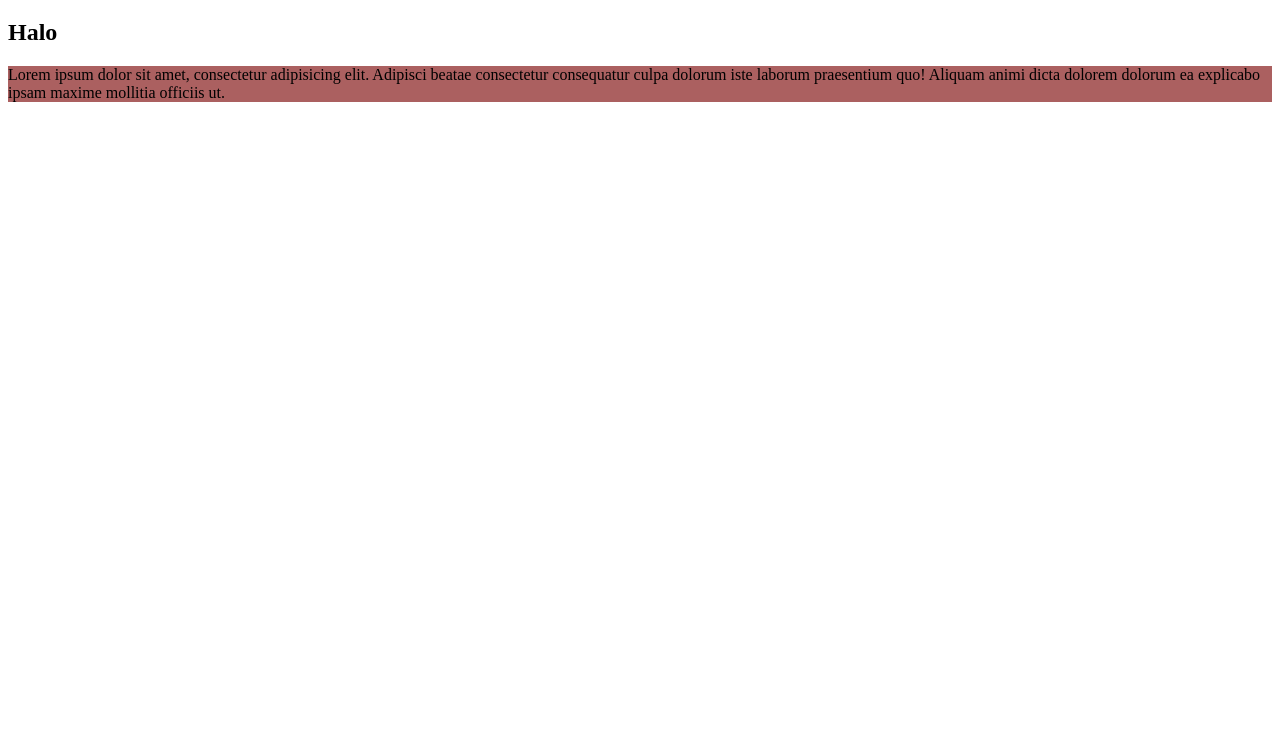
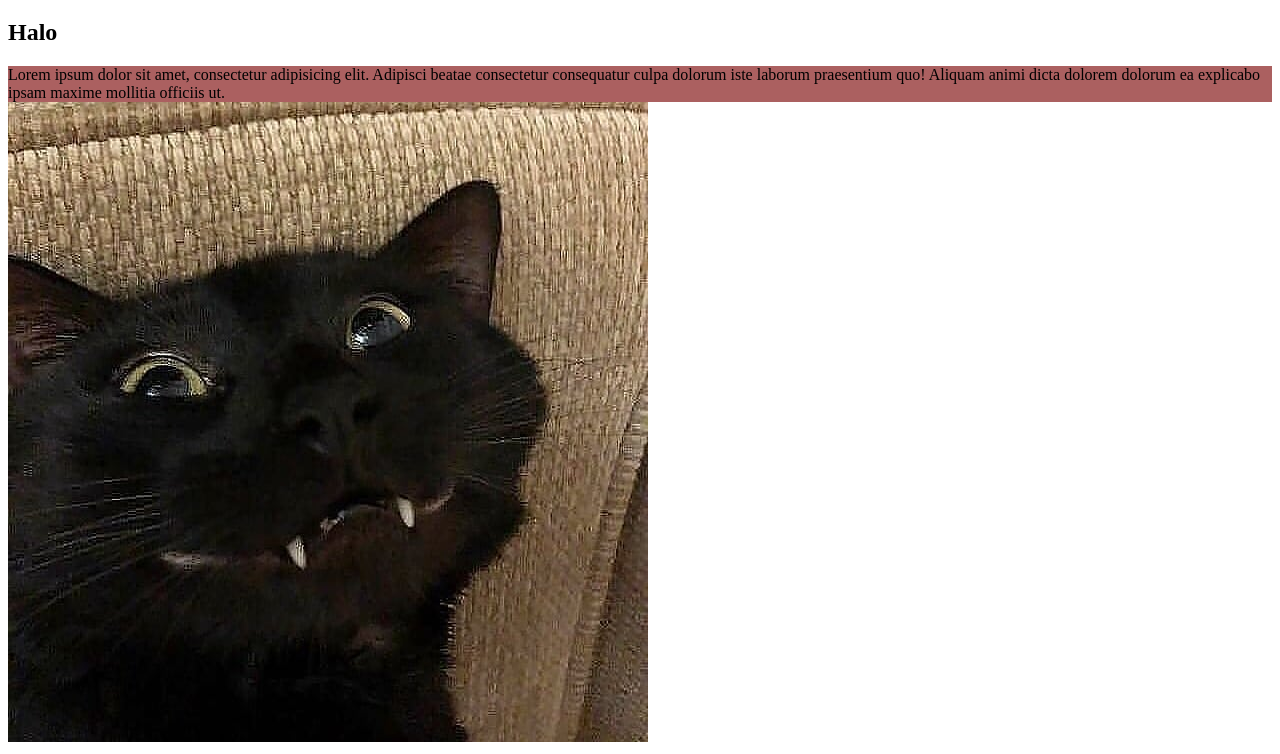
Before and after one commit to Xalk/test, a plain HTML site: page index.html in a window 1280 px wide. Shown: the part 61-815 px from the top of the page. Drawn offline with Linux system fonts and the light colour scheme.

Commit message:
add images

```diff
--- a/index.html
+++ b/index.html
@@ -11,7 +11,7 @@
         iste laborum praesentium quo! Aliquam animi dicta dolorem dolorum ea explicabo ipsam maxime mollitia officiis
         ut.
     </section>
-
+    <img src="./assets/cat.jpg" alt="">
 
 
     <script src="main.js"></script>
```
Also changed, not shown: assets/cat.jpg (added), style.css (line endings or trailing spaces).
